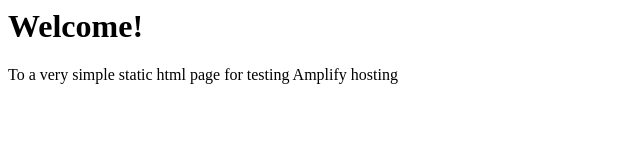
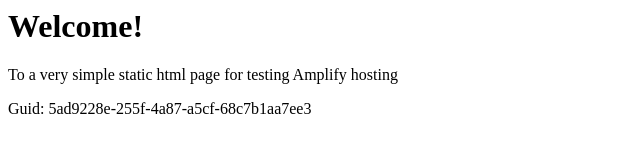
Before and after one commit to aws-aemilia-sfo/Github-PR-Commit-Integration-Test-DoNotTouch-GithubWebhookPreviewCanaryTest-v1-prod-us-west-1, a website: page src/index.html in a window 1280 px wide. Shown: the whole page, without its empty margins (0-640 px from the left). Drawn offline with Linux system fonts and the light colour scheme.

Commit message:
commit from integ tests

```diff
--- a/src/index.html
+++ b/src/index.html
@@ -1,3 +1,5 @@
+
+
 <html lang="en">
 
 <head>
@@ -10,6 +12,6 @@
 <body>
     <h1>Welcome!</h1>
     <p>To a very simple static html page for testing Amplify hosting</p>
-</body>
+    <p>Guid: 5ad9228e-255f-4a87-a5cf-68c7b1aa7ee3</p></body>
 
 </html>
```
